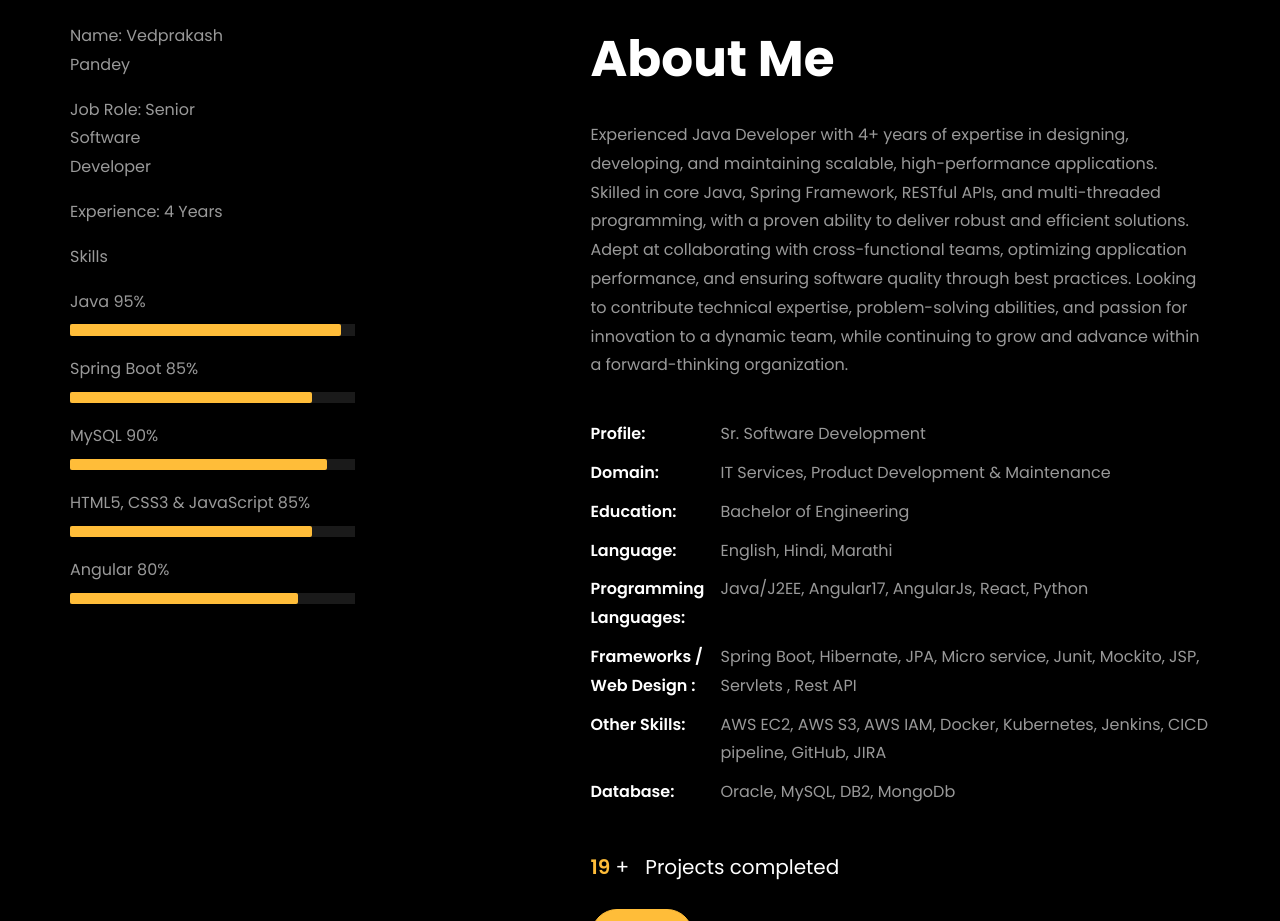
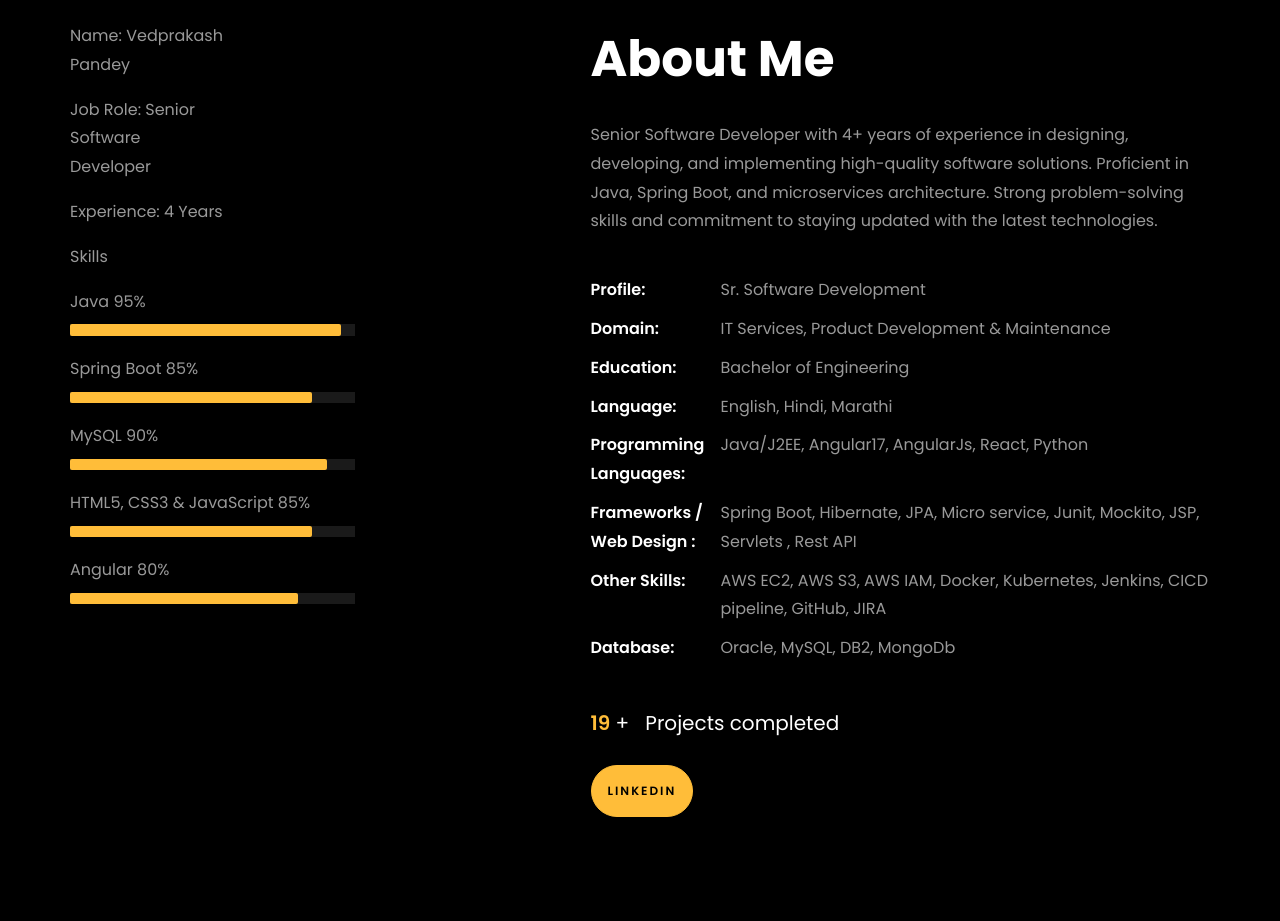
Before and after one commit to vp2101/VedprakashPandeyPortfolio, a plain HTML site: page index.html in a window 1280 px wide. Shown: the part 840-1761 px from the top of the page. Drawn offline with Linux system fonts and the light colour scheme; files whose address does not match are found by name.

Commit message:
Update index.html

```diff
--- a/index.html
+++ b/index.html
@@ -271,10 +271,7 @@
 								<!-- <h1 class="big">About</h1> -->
 								<h2 class="mb-4">About Me</h2>
 
-								<p>Experienced Java Developer with 4+ years of expertise in designing, developing, and maintaining scalable,
-									high-performance applications. Skilled in core Java, Spring Framework, RESTful APIs, and multi-threaded programming, with a proven ability to deliver robust and efficient solutions.
-									Adept at collaborating with cross-functional teams, optimizing application performance, and ensuring software quality through best practices.
-									Looking to contribute technical expertise, problem-solving abilities, and passion for innovation to a dynamic team, while continuing to grow and advance within a forward-thinking organization.</p>
+								<p>Senior Software Developer with 4+ years of experience in designing, developing, and implementing high-quality software solutions. Proficient in Java, Spring Boot, and microservices architecture. Strong problem-solving skills and commitment to staying updated with the latest technologies.</p>
 								<ul class="about-info mt-4 px-md-0 px-2">
 									<li class="d-flex"><span>Profile:</span> <span>Sr. Software Development</span></li>
 									<li class="d-flex"><span>Domain:</span> <span>IT Services, Product Development & Maintenance</span></li>
```
